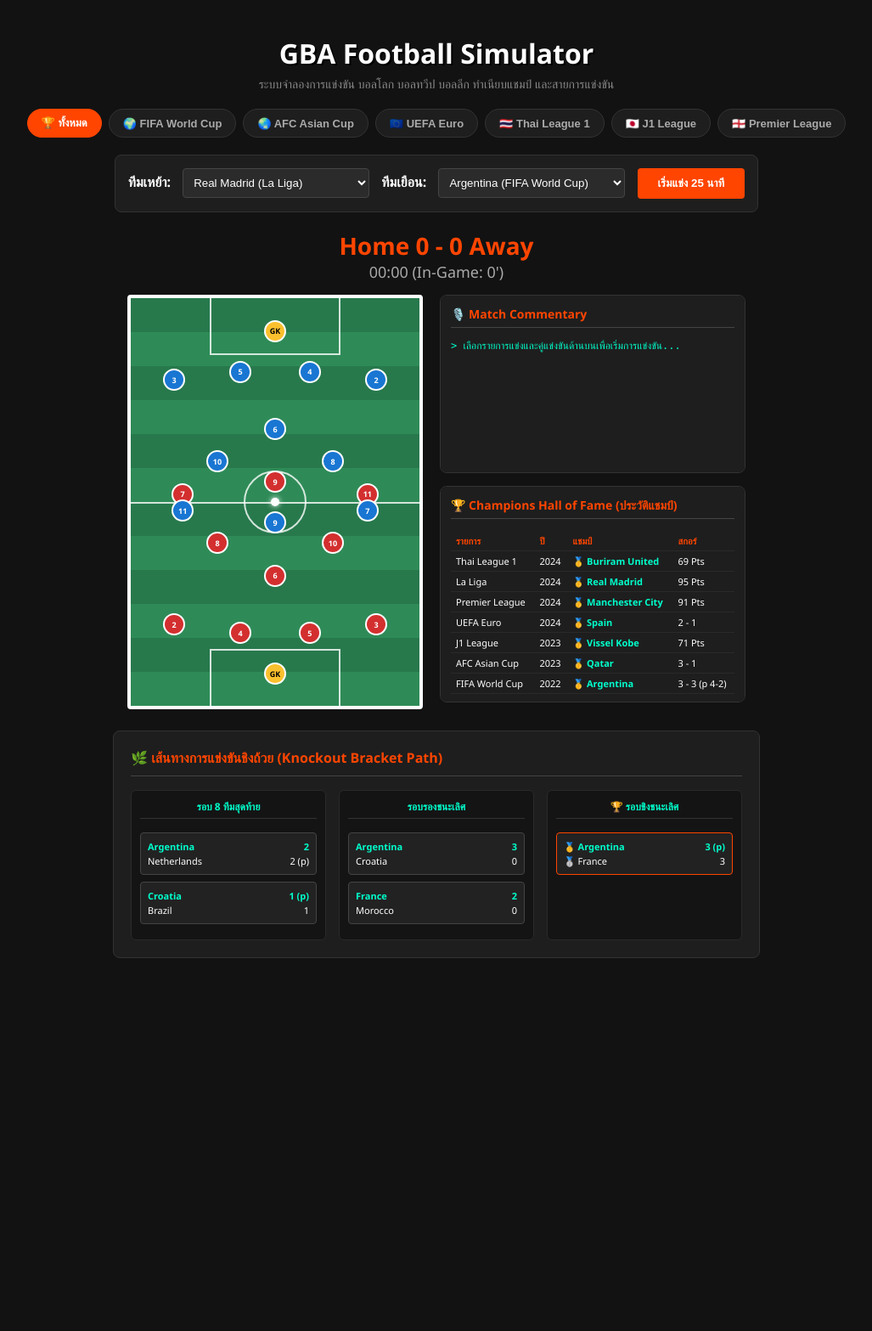
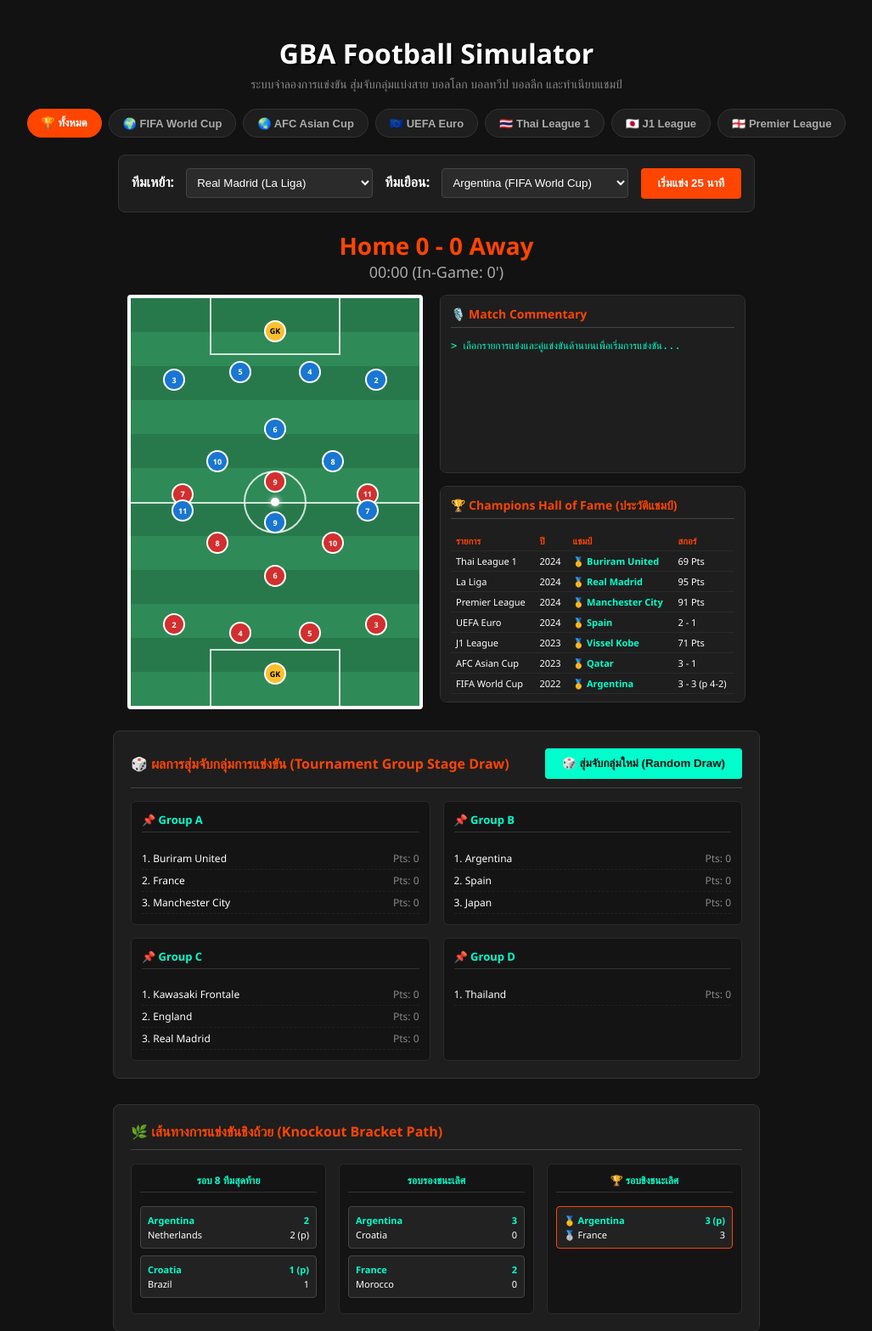
Before and after one commit to tkhaewtar36-coder/my-football-game, a Flask app: page / in a window 1280 px wide. Shown: the top 1567 px of the page at 85% size, without its empty margins (126-1153 px from the left). Before the commit the page ends 1128 px from the top, so only its background shows below. Run offline with Flask 3, Linux system fonts and the light colour scheme.

Commit message:
Update index.html

```diff
--- a/templates/index.html
+++ b/templates/index.html
@@ -1,7 +1,7 @@
 <!DOCTYPE html>
 <html>
 <head>
-    <title>GBA Football Simulator - Full Dashboard</title>
+    <title>GBA Football Simulator - Full Management & Group Draw Engine</title>
     <style>
         body { background-color: #121212; color: #fff; font-family: 'Segoe UI', sans-serif; text-align: center; padding: 20px; margin: 0; }
         h1 { color: #fff; text-shadow: 2px 2px #000; margin-bottom: 5px; }
@@ -30,7 +30,9 @@
         .home-team { background-color: #d32f2f; } .away-team { background-color: #1976d2; } .gk { background-color: #fbc02d; color: black; }
         .ball { position: absolute; width: 10px; height: 10px; background-color: #fff; border-radius: 50%; box-shadow: 0 0 6px #fff; transform: translate(-50%, -50%); transition: all 0.8s ease-out; z-index: 10; }
 
-        .btn { background: #ff4500; color: white; padding: 10px 24px; border: none; border-radius: 4px; cursor: pointer; font-weight: bold; }
+        .btn { background: #ff4500; color: white; padding: 10px 20px; border: none; border-radius: 4px; cursor: pointer; font-weight: bold; }
+        .btn-draw { background: #00ffcc; color: #121212; margin-left: 10px; }
+        .btn-draw:hover { background: #00e6b8; }
 
         /* Side Box */
         .side-box { width: 360px; height: 480px; display: flex; flex-direction: column; gap: 15px; }
@@ -44,7 +46,18 @@
         th { color: #ff4500; }
         .champ-name { color: #00ffcc; font-weight: bold; }
 
-        /* Bracket Box */
+        /* Random Group Draw Component */
+        .groups-container { background: #1e1e1e; border: 1px solid #333; border-radius: 8px; padding: 20px; width: 720px; margin: 0 auto 30px auto; text-align: left; }
+        .groups-header { display: flex; justify-content: space-between; align-items: center; border-bottom: 1px solid #444; padding-bottom: 10px; }
+        .groups-header h3 { color: #ff4500; margin: 0; font-size: 16px; }
+
+        .groups-grid { display: flex; flex-wrap: wrap; gap: 15px; margin-top: 15px; }
+        .group-card { flex: 1 1 calc(50% - 15px); background: #141414; padding: 12px; border-radius: 6px; border: 1px solid #2a2a2a; box-sizing: border-box; }
+        .group-card h4 { color: #00ffcc; margin-top: 0; font-size: 13px; border-bottom: 1px solid #333; padding-bottom: 5px; }
+        .group-card ul { list-style: none; padding: 0; margin: 0; font-size: 12px; }
+        .group-card li { padding: 4px 0; border-bottom: 1px dashed #222; display: flex; justify-content: space-between; }
+
+        /* Knockout Bracket */
         .bracket-container { background: #1e1e1e; border: 1px solid #333; border-radius: 8px; padding: 20px; width: 720px; margin: 0 auto; text-align: left; }
         .bracket-title { color: #ff4500; margin-top: 0; border-bottom: 1px solid #444; padding-bottom: 10px; font-size: 16px; }
         .bracket-grid { display: flex; justify-content: space-between; gap: 15px; margin-top: 15px; }
@@ -57,7 +70,7 @@
 </head>
 <body>
     <h1>GBA Football Simulator</h1>
-    <div class="subtitle">ระบบจำลองการแข่งขัน บอลโลก บอลทวีป บอลลีก ทำเนียบแชมป์ และสายการแข่งขัน</div>
+    <div class="subtitle">ระบบจำลองการแข่งขัน สุ่มจับกลุ่มแบ่งสาย บอลโลก บอลทวีป บอลลีก และทำเนียบแชมป์</div>
 
     <div class="tourney-nav">
         <button class="nav-btn active" onclick="filterCategory('ALL', event)">🏆 ทั้งหมด</button>
@@ -136,6 +149,18 @@
         </div>
     </div>
 
+    <!-- Random Group Stage Draw Section -->
+    <div class="groups-container">
+        <div class="groups-header">
+            <h3>🎲 ผลการสุ่มจับกลุ่มการแข่งขัน (Tournament Group Stage Draw)</h3>
+            <button class="btn btn-draw" onclick="randomizeGroups()">🎲 สุ่มจับกลุ่มใหม่ (Random Draw)</button>
+        </div>
+
+        <div class="groups-grid" id="groupsDisplay">
+            <!-- Dynamic Group Cards will render here -->
+        </div>
+    </div>
+
     <!-- Knockout Bracket -->
     <div class="bracket-container">
         <h3 class="bracket-title">🌿 เส้นทางการแข่งขันชิงถ้วย (Knockout Bracket Path)</h3>
@@ -178,6 +203,11 @@
         let matchInterval = null, realSeconds = 0, homeGoals = 0, awayGoals = 0;
         const TOTAL_REAL_SECONDS = 25 * 60;
 
+        // Initial Load
+        window.onload = function() {
+            randomizeGroups();
+        };
+
         function filterCategory(cat, evt) {
             document.querySelectorAll('.nav-btn').forEach(b => b.classList.remove('active'));
             if(evt) evt.target.classList.add('active');
@@ -199,6 +229,50 @@
 
             for (let opt of homeSelect.options) { if (opt.style.display !== 'none') { homeSelect.value = opt.value; break; } }
             for (let opt of awaySelect.options) { if (opt.style.display !== 'none' && opt.value !== homeSelect.value) { awaySelect.value = opt.value; break; } }
+
+            randomizeGroups();
+        }
+
+        function randomizeGroups() {
+            const homeSelect = document.getElementById('homeTeam');
+            let visibleTeams = [];
+
+            Array.from(homeSelect.options).forEach(opt => {
+                if (opt.style.display !== 'none') {
+                    visibleTeams.push(opt.text.split(' (')[0]);
+                }
+            });
+
+            // Shuffle Teams
+            for (let i = visibleTeams.length - 1; i > 0; i--) {
+                const j = Math.floor(Math.random() * (i + 1));
+                [visibleTeams[i], visibleTeams[j]] = [visibleTeams[j], visibleTeams[i]];
+            }
+
+            const groupNames = ['Group A', 'Group B', 'Group C', 'Group D'];
+            const groupsDisplay = document.getElementById('groupsDisplay');
+            groupsDisplay.innerHTML = '';
+
+            let teamIndex = 0;
+            groupNames.forEach((group, idx) => {
+                let groupTeams = visibleTeams.slice(teamIndex, teamIndex + 3);
+                teamIndex += 3;
+
+                if (groupTeams.length > 0) {
+                    let cardHTML = `
+                        <div class="group-card">
+                            <h4>📌 ${group}</h4>
+                            <ul>
+                    `;
+
+                    groupTeams.forEach((t, i) => {
+                        cardHTML += `<li><span>${i+1}. ${t}</span><span style="color:#888;">Pts: 0</span></li>`;
+                    });
+
+                    cardHTML += `</ul></div>`;
+                    groupsDisplay.innerHTML += cardHTML;
+                }
+            });
         }
 
         function start25MinMatch() {
```
